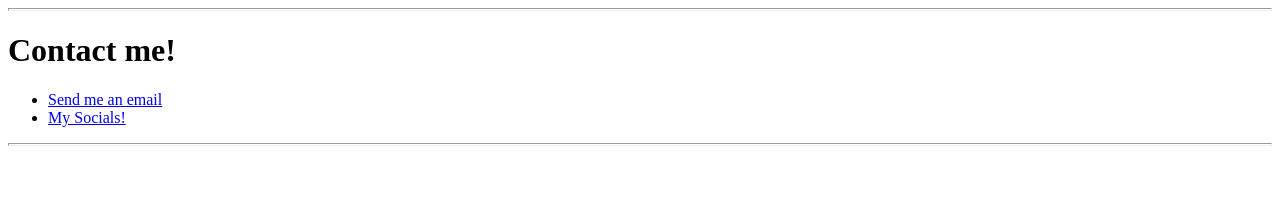
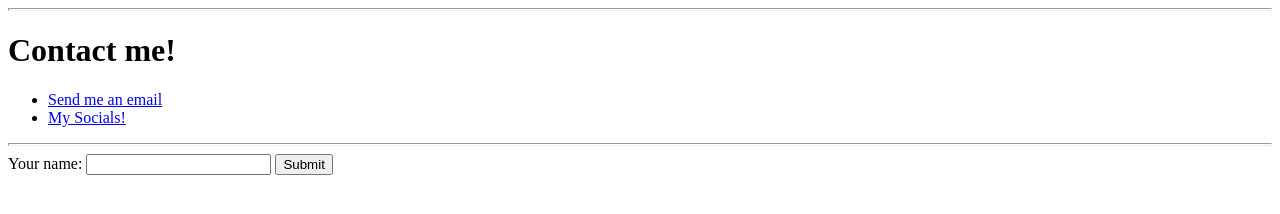
Before and after one commit to Shridhar2003/personalwebsite, a plain HTML site: page ContactPage.html in a window 1280 px wide. Drawn offline with Linux system fonts and the light colour scheme.

Commit message:
Added form in contact page

```diff
--- a/ContactPage.html
+++ b/ContactPage.html
@@ -14,5 +14,12 @@
     <li><a href="https://linktr.ee/shripwreck">My Socials!</a></li>
   </ul>
   <hr size="3">
+  <form class="" action="index.html" method="post">
+    <label>
+      Your name:
+    </label>
+    <input type="text" name="Enter Your Name" value="">
+    <input type="submit" name="">
+  </form>
 </body>
 </html>
```
